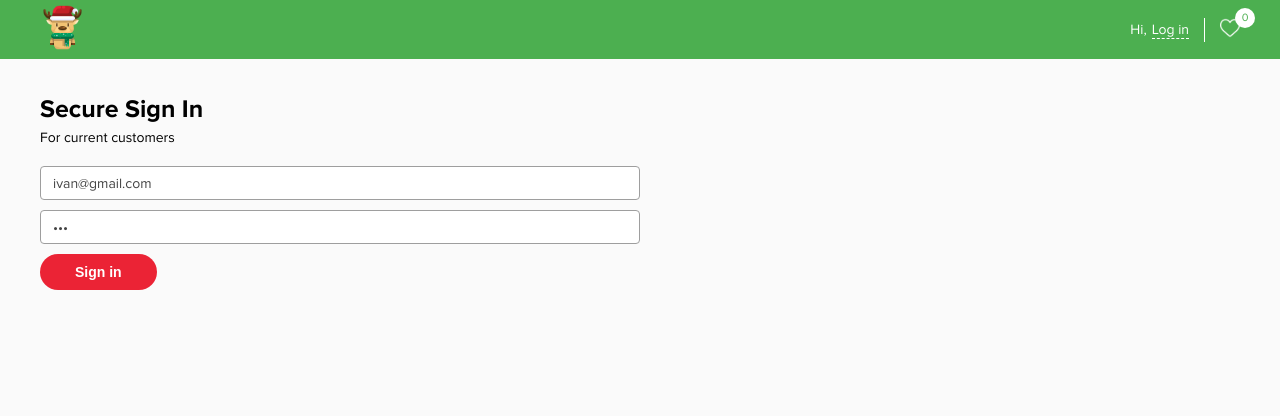
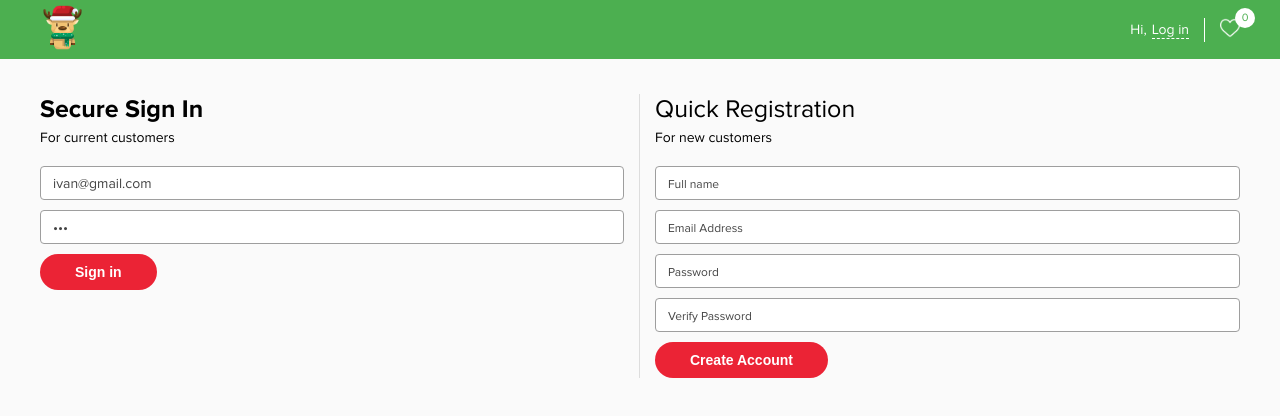
Before and after one commit to artemhp/react-app-online-store, a React (Create React App) app: page /account in a window 1280 px wide. Shown: the top 416 px of the page. Built offline with nearby package versions, Linux system fonts and the light colour scheme.

Commit message:
Registration Functionality

```diff
--- a/package.json
+++ b/package.json
@@ -12,6 +12,7 @@
     "react-redux": "^8.0.4",
     "react-router-dom": "^6.4.2",
     "react-scripts": "5.0.1",
+    "redux-logger": "^3.0.6",
     "redux-persist": "^6.0.0",
     "web-vitals": "^2.1.4"
   },
--- a/src/app/store.js
+++ b/src/app/store.js
@@ -1,9 +1,11 @@
 import { persistReducer, persistStore } from "redux-persist";
 import storage from "redux-persist/lib/storage";
+import logger from "redux-logger";
 
 import { configureStore, combineReducers } from "@reduxjs/toolkit";
 import productsSlice from "../features/products/productsSlice";
 import accountSlice from "../features/account/accountSlice";
+import usersSlice from "../features/users/usersSlice";
 
 const persistConfig = {
   key: "root",
@@ -13,12 +15,14 @@ const persistConfig = {
 const rootReducer = combineReducers({
   products: productsSlice,
   account: accountSlice,
+  users: usersSlice,
 });
 
 const persistedReducer = persistReducer(persistConfig, rootReducer);
 
 export const store = configureStore({
   reducer: persistedReducer,
+  middleware: (getDefaultMiddleware) => getDefaultMiddleware().concat(logger),
 });
 
 export const persistor = persistStore(store);
--- a/src/components/Account.js
+++ b/src/components/Account.js
@@ -1,103 +1,11 @@
-import db from "../db";
-import { useState } from "react";
-import { useDispatch } from "react-redux";
-import { login } from "../features/account/accountSlice";
+import Registration from "./Registration";
+import Login from "./Login";
 
 export default function Account() {
-  const [userEmail, setUserEmail] = useState("ivan@gmail.com");
-  const [userPassword, setUserPassword] = useState("123");
-  const dispatch = useDispatch();
-  const handleSubmit = (event) => {
-    event.preventDefault();
-    // Find User and Match Password
-    // Get userDb from Database
-    const isUserExist = db.usersDb.find((el) => el.email === userEmail);
-    if (isUserExist) {
-      if (isUserExist.password === userPassword) {
-        dispatch(login(isUserExist));
-      }
-    }
-  };
   return (
     <div className="columns">
-      <form className="userForm" onSubmit={handleSubmit}>
-        <h2 className="title">Secure Sign In</h2>
-        <p className="desription">For current customers</p>
-
-        <div className="error">Invalid email address or password.</div>
-
-        <label>
-          <input
-            type="email"
-            placeholder="Email Address"
-            data-name="email"
-            value={userEmail}
-            onChange={(event) => setUserEmail(event.target.value)}
-            required
-          />
-        </label>
-        <label>
-          <input
-            type="password"
-            placeholder="Password"
-            data-name="password"
-            value={userPassword}
-            onChange={(event) => setUserPassword(event.target.value)}
-            required
-          />
-        </label>
-
-        <button className="btn">Sign in</button>
-      </form>
-
-      {/* <form id="RegistrationForm" className="userForm">
-        <p className="title">Quick Registration</p>
-        <p className="desription">For new customers</p>
-
-        <div className="error">Invalid email address or password.</div>
-
-        <label>
-          <input
-            type="text"
-            placeholder="Full name"
-            data-name="name"
-            value="Ivan"
-            required
-          />
-        </label>
-
-        <label>
-          <input
-            type="email"
-            placeholder="Email Address"
-            data-name="email"
-            value="ivan@gmail.com"
-            required
-          />
-        </label>
-
-        <label>
-          <input
-            type="password"
-            placeholder="Password"
-            data-name="password"
-            value="123"
-            required
-          />
-        </label>
-
-        <label>
-          <input
-            type="password"
-            placeholder="Verify Password"
-            data-name="passwordVerify"
-            value="123"
-            required
-          />
-        </label>
-
-        <button className="btn">Create Account</button>
-      </form> */}
+      <Login />
+      <Registration />
     </div>
   );
 }
--- a/src/components/Header.js
+++ b/src/components/Header.js
@@ -6,7 +6,6 @@ import { useDispatch } from "react-redux";
 export default function Header() {
   const dispatch = useDispatch();
   const user = useSelector((state) => state.account.value);
-  console.log(user);
   return (
     <header className="header">
       <div className="container">
--- /dev/null
+++ b/src/components/Login.js
@@ -0,0 +1,54 @@
+// import db from "../db";
+import { useState } from "react";
+import { useDispatch, useSelector } from "react-redux";
+import { login } from "../features/account/accountSlice";
+
+export default function Login() {
+  const users = useSelector((state) => state.users.value);
+
+  const [userEmail, setUserEmail] = useState("ivan@gmail.com");
+  const [userPassword, setUserPassword] = useState("123");
+  const dispatch = useDispatch();
+  const handleSubmit = (event) => {
+    event.preventDefault();
+    // Find User and Match Password
+    // Get userDb from Database
+    const isUserExist = users.find((el) => el.email === userEmail);
+    if (isUserExist) {
+      if (isUserExist.password === userPassword) {
+        dispatch(login(isUserExist));
+      }
+    }
+  };
+  return (
+    <form className="userForm" onSubmit={handleSubmit}>
+      <h2 className="title">Secure Sign In</h2>
+      <p className="desription">For current customers</p>
+
+      <div className="error">Invalid email address or password.</div>
+
+      <label>
+        <input
+          type="email"
+          placeholder="Email Address"
+          data-name="email"
+          value={userEmail}
+          onChange={(event) => setUserEmail(event.target.value)}
+          required
+        />
+      </label>
+      <label>
+        <input
+          type="password"
+          placeholder="Password"
+          data-name="password"
+          value={userPassword}
+          onChange={(event) => setUserPassword(event.target.value)}
+          required
+        />
+      </label>
+
+      <button className="btn">Sign in</button>
+    </form>
+  );
+}
--- /dev/null
+++ b/src/components/Registration.js
@@ -0,0 +1,76 @@
+import { useDispatch } from "react-redux";
+import { useState } from "react";
+import { addNewUser } from "../features/users/usersSlice";
+
+export default function Registration() {
+  const [userEmail, setUserEmail] = useState("");
+  const [userName, setUserName] = useState("");
+  const [userPassword, setUserPassword] = useState("");
+  const [passwordVerify, setPasswordVerify] = useState("");
+  const dispatch = useDispatch();
+
+  const handleSubmit = (event) => {
+    event.preventDefault();
+
+    if (passwordVerify === userPassword) {
+      dispatch(
+        addNewUser({ name: userName, email: userEmail, password: userPassword })
+      );
+    } else {
+      alert("Error");
+    }
+  };
+
+  return (
+    <form id="RegistrationForm" className="userForm" onSubmit={handleSubmit}>
+      <p className="title">Quick Registration</p>
+      <p className="desription">For new customers</p>
+      <div className="error">Invalid email address or password.</div>
+      <label>
+        <input
+          type="text"
+          placeholder="Full name"
+          data-name="name"
+          value={userName}
+          onChange={(event) => setUserName(event.target.value)}
+          required
+        />
+      </label>
+
+      <label>
+        <input
+          type="email"
+          placeholder="Email Address"
+          data-name="email"
+          value={userEmail}
+          onChange={(event) => setUserEmail(event.target.value)}
+          required
+        />
+      </label>
+
+      <label>
+        <input
+          type="password"
+          placeholder="Password"
+          data-name="password"
+          value={userPassword}
+          onChange={(event) => setUserPassword(event.target.value)}
+          required
+        />
+      </label>
+
+      <label>
+        <input
+          type="password"
+          placeholder="Verify Password"
+          data-name="passwordVerify"
+          value={passwordVerify}
+          onChange={(event) => setPasswordVerify(event.target.value)}
+          required
+        />
+      </label>
+
+      <button className="btn">Create Account</button>
+    </form>
+  );
+}
--- /dev/null
+++ b/src/features/users/usersSlice.js
@@ -0,0 +1,35 @@
+import { createSlice } from "@reduxjs/toolkit";
+import db from "../../db";
+
+export const usersSlice = createSlice({
+  name: "users",
+  initialState: {
+    value: db.usersDb,
+  },
+  reducers: {
+    addNewUser: (state, action) => {
+      debugger;
+      const isUserExist = state.value.find(
+        (el) => el.email === action.payload.email
+      );
+      if (isUserExist) {
+        alert("User Exist");
+      } else {
+        state.value = [
+          ...state.value,
+          {
+            name: action.payload.name,
+            email: action.payload.email,
+            password: action.payload.password,
+            favourites: [],
+            status: false,
+          },
+        ];
+      }
+    },
+  },
+});
+
+export const { addNewUser } = usersSlice.actions;
+
+export default usersSlice.reducer;
```
Also changed, not shown: 1 other file (tests, documents, lock files or other folders).
